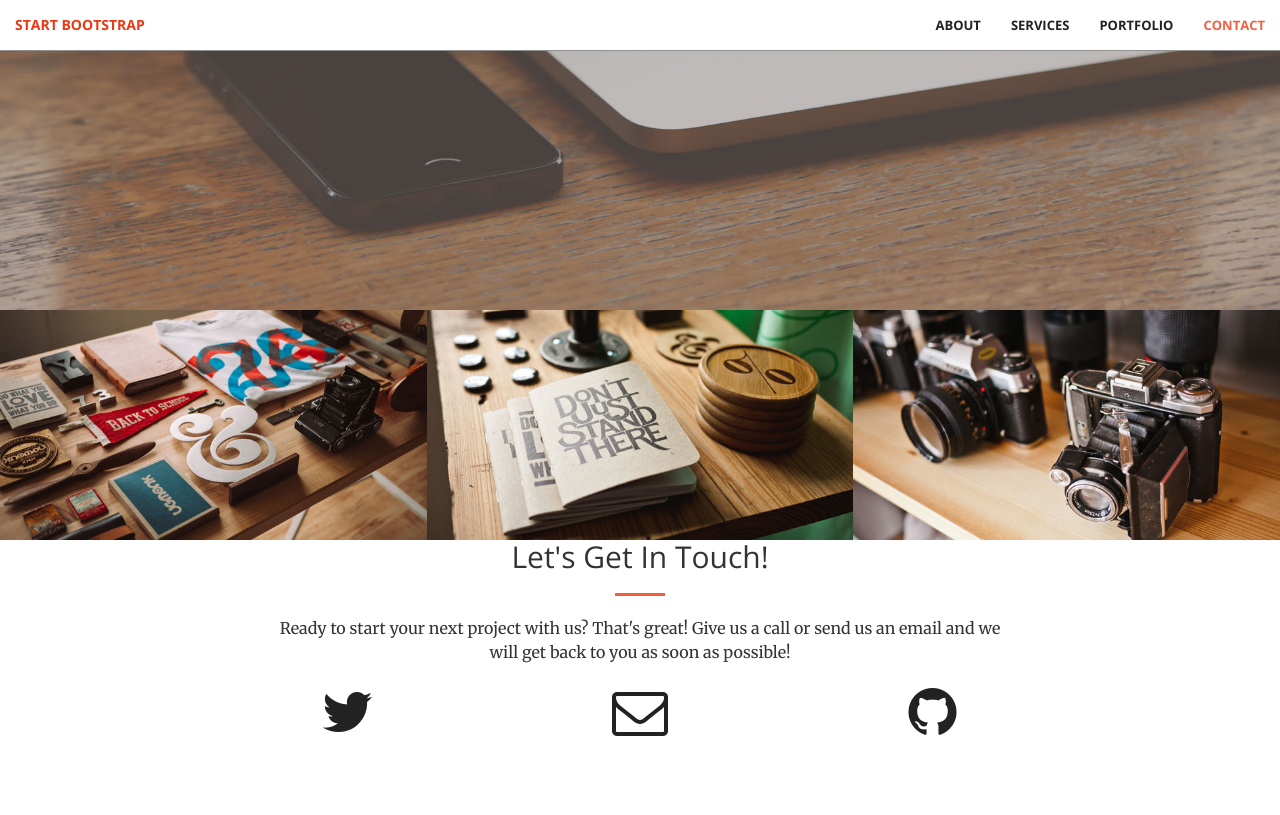
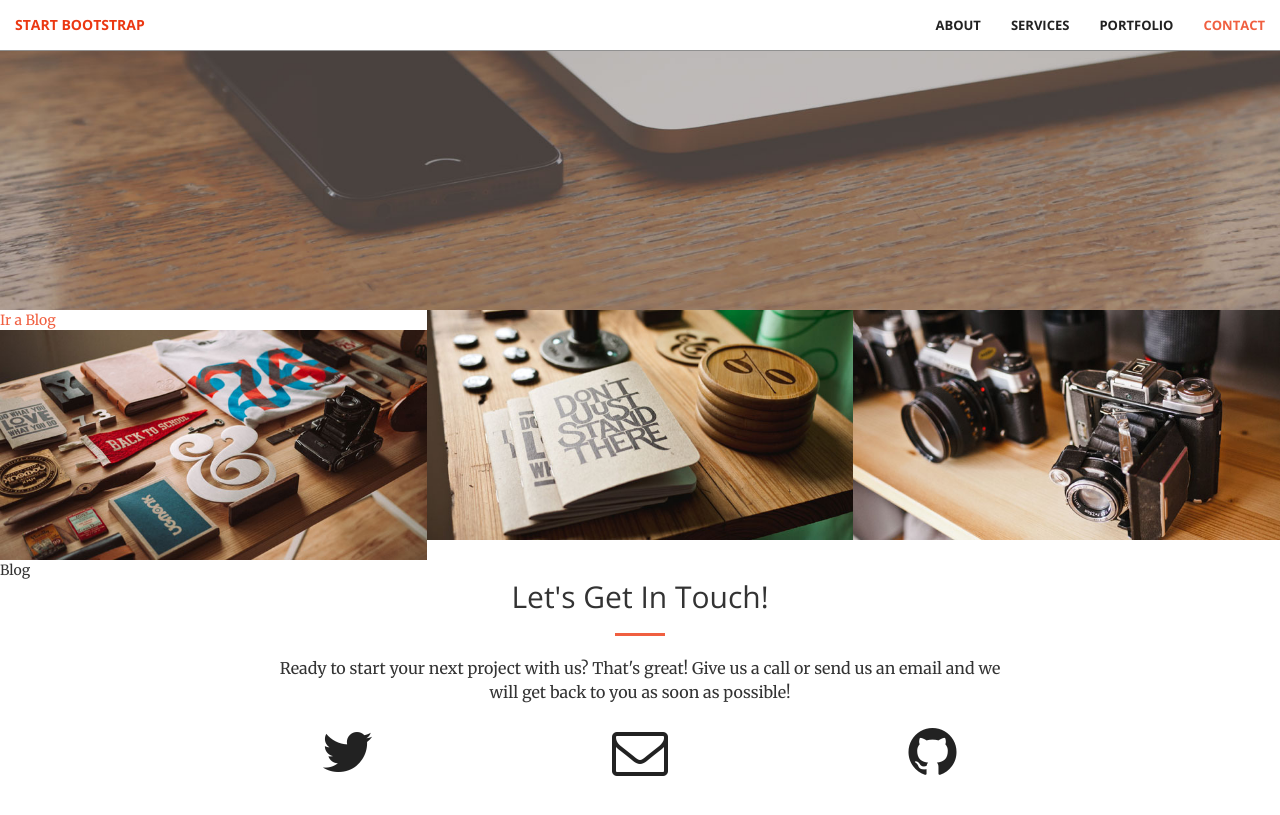
Before and after one commit to Vico2001/Vico01.github.io, a Jekyll site: the page built from index.html, in a window 1280 px wide and 900 px high, scrolled down 590 px. Shown: the top 815 px of the window. Built offline with Jekyll 4.4.1, drawn with Linux system fonts in a browser that asks for light colours.

Commit message:
Update portfolio.html

```diff
--- a/_includes/portfolio.html
+++ b/_includes/portfolio.html
@@ -2,12 +2,12 @@
     <div class="container-fluid">
         <div class="row no-gutter">
             <div class="col-lg-4 col-sm-6">
-                <a href="#" class="portfolio-box" href="Vico2001.github.io/blog.html" Blog a>
+                <a href="#" class="portfolio-box" <href="Vico2001.github.io/blog.html"> Ir a Blog</a>
                     <img src="img/portfolio/1.jpg" class="img-responsive" alt="">
                     <div class="portfolio-box-caption">
                         <div class="portfolio-box-caption-content">
                             <div class="project-name">
-                                Blog a
+                                Blog
                             </div>
                         </div>
                     </div>
```
